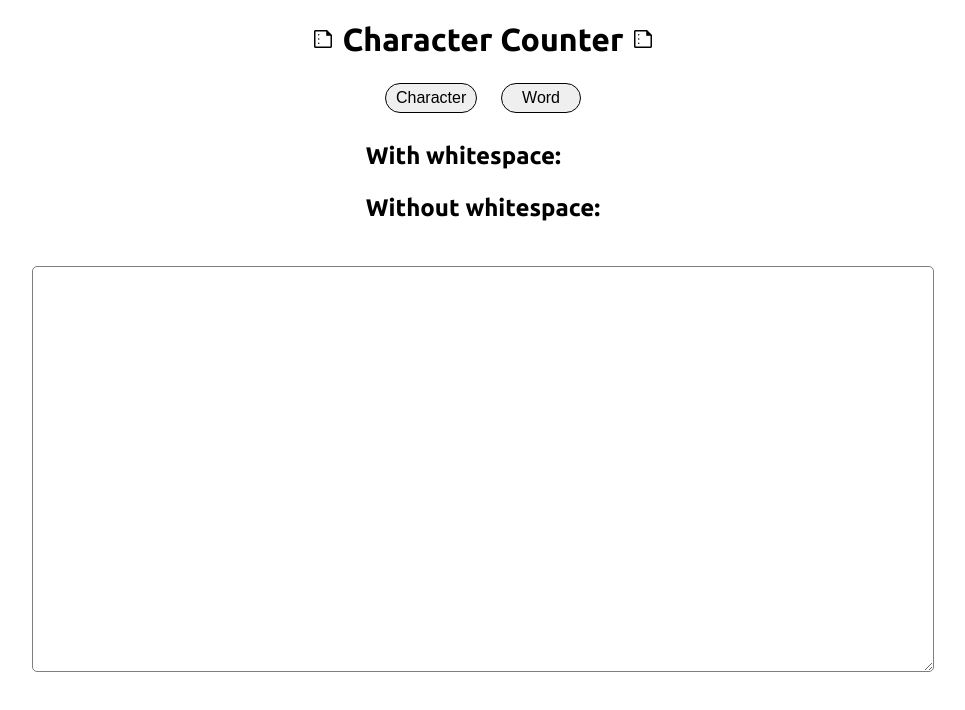
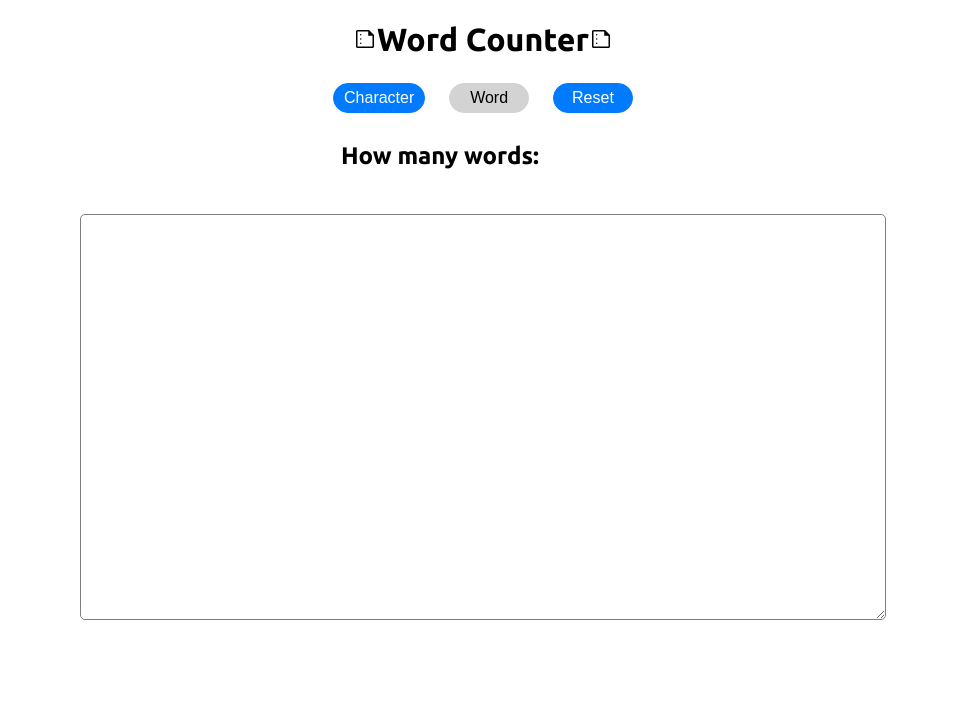
Before and after one commit to samtaitai/wordcounter, a plain HTML site: page index.html in a window 1280 px wide. Both pictures are taken after a click on the button "Word". Shown: the whole page, without its empty margins (157-1122 px from the left). Drawn offline with nearby package versions, Linux system fonts and the light colour scheme.

Commit message:
error: ch->wd->ch, ch acts like wd

```diff
--- a/app.js
+++ b/app.js
@@ -1,30 +1,75 @@
 const form = document.querySelector("#textbox");
 const wSpace = document.querySelector("#withSpace");
 const woSpace = document.querySelector("#woSpace");
+const resetBtn = document.querySelector("#reset");
+const charBtn = document.querySelector("#ch");
+const wordBtn = document.querySelector("#wd");
 
-//refine the logic:
-//without whitespace === with whitespace - num of \s(regex)
-form.addEventListener('input', function(e){
+function countChar(e){
     const input = e.target.value;
-    let arr = [];
+    const blank = /\s/;
+
+    let len = 0;
+    let len2 = 0;
+    let blankCnt = 0;
+    let newlineCnt = 0;
     input.split('').forEach(function(ch){
-        if(ch != ' ') arr.push(ch);
+        if(blank.test(ch)) blankCnt++;
+        if(ch === '\n') newlineCnt++;
     })
 
-    let len = input.length;
-    let len2 = arr.join('').length;
+    len = input.length - newlineCnt;
+    len2 = len - blankCnt + newlineCnt;
 
     wSpace.innerText = `${len}`;
     woSpace.innerText = `${len2}`;
+}
 
-})
+function countWord(e){
+    const input = e.target.value;
+    const blank = /\s/;
+    let len = 0;
+    len = input.split(blank).length - 1;
+    wSpace.innerText = `${len}`;
+}
 
-//when the page loaded or 'character' button clicked
-//h1 = Character counter
-//character button disabled
-//when 'input' event fired, count char
+function charSetup(){
+    console.log("char setup fired");
+    charBtn.disabled = true;
+    wordBtn.disabled = false;
+    document.querySelector("h1").innerHTML=`<span class="material-symbols-outlined">
+    summarize
+</span>Character Counter<span class="material-symbols-outlined">
+    summarize
+</span>`;
+    document.querySelector("#result1").innerText = "With whitespace: ";
+    document.querySelector("#result2").hidden = false;
+    document.querySelector("#result2").innerText = "Without whitespace: ";
+    document.querySelector("#woSpace").hidden = false;
+    form.addEventListener('input', countChar);
+    wordBtn.addEventListener('click', wordSetup);
+}
 
-//when the 'word' button clicked
-//h1 = word counter
-//word button disabled
-//when 'input' event fired, count word
+function wordSetup(){
+    console.log("word setup fired");
+    wordBtn.disabled = true;
+    charBtn.disabled = false;
+    document.querySelector("h1").innerHTML=`<span class="material-symbols-outlined">
+    summarize
+</span>Word Counter<span class="material-symbols-outlined">
+    summarize
+</span>`;
+    document.querySelector("#result1").innerText = "How many words: ";
+    document.querySelector("#result2").hidden = true;
+    document.querySelector("#woSpace").hidden = true;
+    form.addEventListener('input', countWord);
+    charBtn.addEventListener('click', charSetup);
+}
+
+document.addEventListener("DOMContentLoaded", charSetup());
+
+resetBtn.addEventListener('click', function(){
+    form.reset();
+    wSpace.innerText="";
+    woSpace.innerText="";
+});
--- a/index.html
+++ b/index.html
@@ -7,25 +7,21 @@
         <link rel="stylesheet" href="https://fonts.googleapis.com/css2?family=Material+Symbols+Outlined:opsz,wght,FILL,GRAD@48,400,0,0" />        <link rel="stylesheet" href="./style.css" type="text/css">
     </head>
     <body>
+
         <h1><span class="material-symbols-outlined">
             summarize
-            </span>
-            Character Counter
-            <span class="material-symbols-outlined">
-                summarize
-            </span>
-        </h1>
-
-
-
+        </span>Character Counter<span class="material-symbols-outlined">
+            summarize
+        </span></h1>
         <main>
             <section id="control">
                 <button id="ch">Character</button>
                 <button id="wd">Word</button>
+                <button id="reset">Reset</button>
             </section>
             <section id="result">
-                <p>With whitespace: <span id="withSpace"></span></p>
-                <p>Without whitespace: <span id="woSpace"></span></p>
+                <p id="result1"></p><span id="withSpace"></span>
+                <p id="result2"></p><span id="woSpace"></span>
             </section>
 
             <form id="textbox">
--- a/style.css
+++ b/style.css
@@ -29,12 +29,36 @@ h1{
     margin: 5px 10px;
     padding: 5px 10px;
     border-radius: 20px;
-    border: 1px solid;
+    border: 1px solid rgb(0, 123, 255);
     min-width: 80px;
+    background-color: rgb(0, 123, 255);
+    color: white;
+}
+
+#control button:hover{
+    background-color: rgb(0, 0, 139);
+    border: 1px solid rgb(0, 0, 139);
+    color: white;
+    cursor: pointer;
+}
+
+#control button:disabled{
+    background-color: rgb(211, 211, 211);
+    border: 1px solid rgb(211, 211, 211);
+    color: black;
 }
 
 #result {
     font-size: 1.5em;
+    display: grid;
+    grid-template-columns: 3fr 1fr;
+    align-items: center;
+    //justify-content: space-between;
+    column-gap: 20px;
+}
+
+#result span{
+    text-align: right;
 }
 
 #textbox {
@@ -46,4 +70,8 @@ h1{
     height: 50vh;
     border-radius: 5px;
     border: 1px solid rgb(127, 127, 127);
+    min-width: 400px;
+    max-width: 800px;
+    margin-left: auto;
+    margin-right: auto;
 }
```
